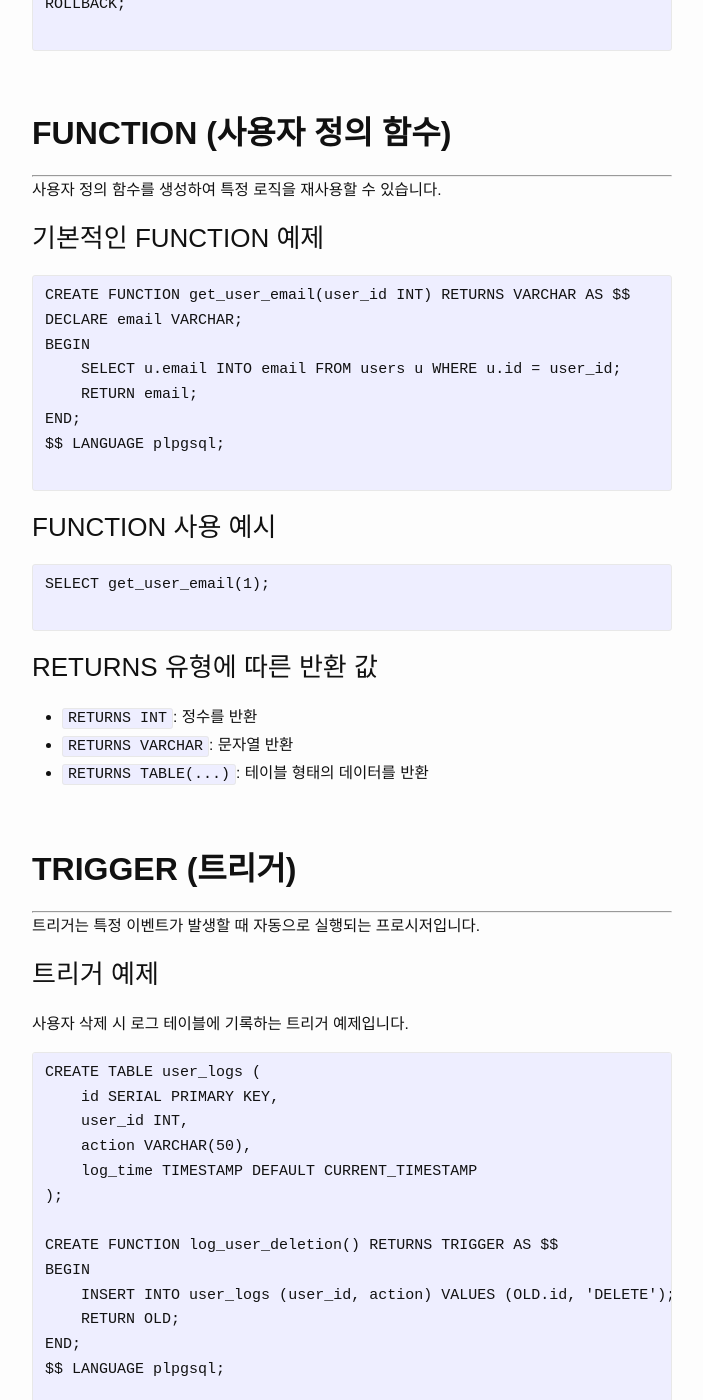
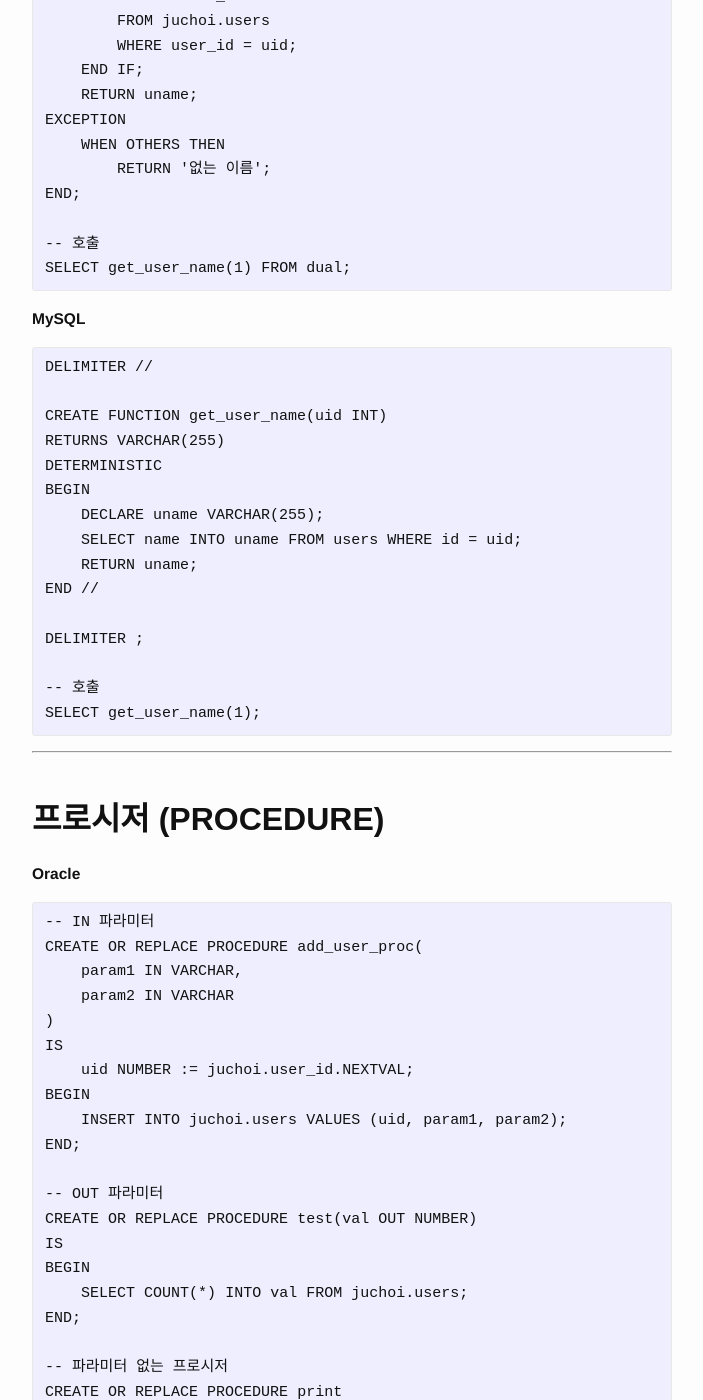
Before and after one commit to Jaeun-Choi98/jaeun-choi98.github.io, a Jekyll site: the page built from _posts/2025-01-30-sql.md, in a window 1280 px wide and 1400 px high, scrolled down 4571 px. Shown: the whole window, without its empty margins (288-991 px from the left). Built offline with Jekyll 4.4.1, drawn with Linux system fonts in a browser that asks for light colours; some of the changed text lies outside the part shown.

Commit message:
modify sql post

````diff
--- a/_posts/2025-01-30-sql.md
+++ b/_posts/2025-01-30-sql.md
@@ -5,297 +5,350 @@ tags: ['sql']
 date: 2025-01-30 11:50:00
 ---
 
-SQL(Structured Query Language)은 관계형 데이터베이스에서 데이터를 정의, 조작, 제어 및 트랜잭션을 관리하는 표준 언어입니다. 본 포스트에서는 SQL의 주요 문법을 정리하려고 합니다.
+필요할 때마다 검색해서 사용하는 대신, 자주 쓰는 SQL 문법들을 한 번에 정리해 두려고 합니다. Oracle과 MySQL의 문법 차이점을 중심으로, 각 문법에 짧은 예시를 덧붙여 실무나 공부 중에도 빠르게 참고할 수 있도록 구성했습니다. 자주 사용하는 DDL, DML, JOIN, Subquery, 함수, 프로시저, 트리거 등을 비교하여 정리했습니다.
 
 <br>
 <br>
 
 ## **DDL (Data Definition Language)**
 
----
+**공통 명령어**
 
-DDL은 데이터베이스의 구조를 정의하는 SQL 문법입니다. 주로 테이블, 스키마, 인덱스 등을 생성하거나 변경할 때 사용됩니다.
+- `CREATE TABLE`
+- `ALTER TABLE`
+- `DROP TABLE`
 
-### CREATE TABLE
-
-새로운 테이블을 생성하는 문법입니다.
+**예시**
 
 ```sql
 CREATE TABLE users (
-    id SERIAL PRIMARY KEY,
+    id INT AUTO_INCREMENT PRIMARY KEY, -- MySQL
+    -- Oracle에서는 SEQUENCE를 사용하여 id 관리
     name VARCHAR(100) NOT NULL,
     email VARCHAR(255) UNIQUE NOT NULL,
     created_at TIMESTAMP DEFAULT CURRENT_TIMESTAMP
 );
-
 ```
 
-### ALTER TABLE
-
-기존 테이블의 구조를 변경하는 문법입니다.
-
-```sql
-ALTER TABLE users ADD COLUMN age INT;
-
-```
-
-### DROP TABLE
-
-테이블을 삭제하는 문법입니다.
-
-```sql
-DROP TABLE users;
-```
+---
 
 <br>
 
 ## **DML (Data Manipulation Language)**
 
+```sql
+-- INSERT
+INSERT INTO users (name, email) VALUES ('Alice', 'alice@example.com');
+
+-- UPDATE
+UPDATE users SET name = 'Bob' WHERE id = 1;
+
+-- DELETE
+DELETE FROM users WHERE id = 1;
+
+-- SELECT
+SELECT * FROM users;
+```
+
 ---
 
-DML은 데이터베이스의 데이터를 조회, 삽입, 수정, 삭제하는 SQL 문법입니다.
+<br>
 
-### INSERT
+## **JOIN (공통)**
 
-새로운 데이터를 삽입하는 문법입니다.
-
-```sql
-INSERT INTO users (name, email, age)
-VALUES ('Alice', 'alice@example.com', 30);
-
-```
-
-### UPDATE
-
-기존 데이터를 수정하는 문법입니다.
-
-```sql
-UPDATE users SET age = 31 WHERE name = 'Alice';
-
-```
-
-### DELETE
-
-특정 데이터를 삭제하는 문법입니다.
-
-```sql
-DELETE FROM users WHERE name = 'Alice';
-
-```
-
-### SELECT
-
-데이터를 조회하는 문법입니다.
-
-```sql
-SELECT * FROM users;
-
-```
-
-## JOIN (테이블 조인)
-
-다른 테이블의 데이터를 결합할 때 사용합니다.
-
-### INNER JOIN
+**INNER JOIN**
 
 ```sql
 SELECT u.name, o.order_date
 FROM users u
 INNER JOIN orders o ON u.id = o.user_id;
-
 ```
 
-`user_id`가 일치하는 데이터만 출력됩니다.
-
-### LEFT JOIN
+**LEFT JOIN**
 
 ```sql
 SELECT u.name, o.order_date
 FROM users u
 LEFT JOIN orders o ON u.id = o.user_id;
-
 ```
 
-`users`의 모든 데이터가 출력되며, `orders`에 없는 경우 `NULL`이 반환됩니다.
+**RIGHT JOIN**
 
-## 서브쿼리 (Subquery)
+```sql
+SELECT u.name, o.order_date
+FROM users u
+RIGHT JOIN orders o ON u.id = o.user_id;
+```
 
-서브쿼리는 하나의 SQL 문 안에서 또 다른 쿼리를 실행하는 방식입니다.
+**FULL OUTER JOIN**
 
-### WHERE 절에서 사용
+```sql
+-- Oracle
+SELECT u.name, o.order_date
+FROM users u
+FULL OUTER JOIN orders o ON u.id = o.user_id;
+
+-- MySQL (대체 방법)
+SELECT u.name, o.order_date
+FROM users u
+LEFT JOIN orders o ON u.id = o.user_id
+UNION
+SELECT u.name, o.order_date
+FROM users u
+RIGHT JOIN orders o ON u.id = o.user_id;
+```
+
+**NATURAL JOIN**
+
+```sql
+SELECT *
+FROM users
+NATURAL JOIN orders;
+```
+
+**CROSS JOI**
+
+```sql
+SELECT u.name, p.product_name
+FROM users u
+CROSS JOIN product
+```
+
+---
+
+<br>
+
+## **Subquery (공통)**
+
+**WHERE 절**
+
+```sql
+SELECT name FROM users
+WHERE id IN (
+    SELECT user_id FROM orders WHERE order_total > 100
+);
+```
+
+**SELECT 절**
+
+```sql
+SELECT name,
+       (SELECT COUNT(*) FROM orders WHERE user_id = u.id) AS order_count
+FROM users u;
+```
+
+**FROM 절**
+
+```sql
+SELECT sub.user_id, sub.total
+FROM (
+    SELECT user_id, SUM(amount) AS total
+    FROM orders
+    GROUP BY user_id
+) sub;
+```
+
+**EXISTS 사용**
 
 ```sql
 SELECT name
-FROM users
-WHERE id IN (SELECT user_id FROM orders WHERE order_total > 100);
-
+FROM users u
+WHERE EXISTS (
+    SELECT 1 FROM orders o WHERE o.user_id = u.id
+);
 ```
 
-총 주문 금액이 100을 초과한 사용자만 조회합니다.
-
-### SELECT 절에서 사용
-
-```sql
-SELECT u.name, (SELECT COUNT(*) FROM orders o WHERE o.user_id = u.id) AS order_count
-FROM users u;
-
-```
-
-각 사용자의 주문 횟수를 함께 출력합니다.
-
-### FROM 절에서 사용
-
-```sql
-SELECT sub.name, sub.order_count
-FROM (
-    SELECT u.name, COUNT(o.id) AS order_count
-    FROM users u
-    LEFT JOIN orders o ON u.id = o.user_id
-    GROUP BY u.name
-) AS sub
-WHERE sub.order_count > 2;
-
-```
-
-사용자의 주문 횟수를 그룹화한 후, 2회 이상 주문한 사용자만 조회합니다.
+---
 
 <br>
 
 ## **DCL (Data Control Language)**
 
----
+```sql
+-- Oracle
+GRANT SELECT, INSERT ON users TO user1;
+REVOKE INSERT ON users FROM user1;
 
-DCL은 데이터베이스의 접근 권한을 관리하는 SQL 문법입니다.
-
-### GRANT
-
-특정 사용자에게 권한을 부여하는 문법입니다.
-
-```sql
-GRANT SELECT, INSERT ON users TO user1;
-
+-- MySQL
+GRANT SELECT, INSERT ON users TO 'user1'@'localhost';
+REVOKE INSERT ON users FROM 'user1'@'localhost';
 ```
 
-### REVOKE
+> Oracle은 ROLE 기반 권한 관리, WITH GRANT OPTION 등 고급 기능 지원
+>
+> MySQL은 사용자@호스트 방식, FLUSH PRIVILEGES 필요 가능성 있음
 
-기존에 부여된 권한을 회수하는 문법입니다.
-
-```sql
-REVOKE INSERT ON users FROM user1;
-
-```
+---
 
 <br>
 
 ## **TCL (Transaction Control Language)**
-
----
-
-TCL은 데이터의 일관성과 무결성을 유지하기 위해 트랜잭션을 제어하는 SQL 문법입니다.
-
-### COMMIT
-
-트랜잭션을 완료하고 변경 사항을 저장합니다.
 
 ```sql
 BEGIN;
 UPDATE users SET age = 35 WHERE name = 'Alice';
 COMMIT;
 
+-- 또는
+ROLLBACK;
 ```
 
-### ROLLBACK
+> Oracle은 BEGIN ... END; 블록 사용
+>
+> MySQL은 InnoDB 엔진일 경우 자동 트랜잭션 지원
 
-트랜잭션을 취소하고 변경 사항을 되돌립니다.
-
-```sql
-BEGIN;
-UPDATE users SET age = 30 WHERE name = 'Alice';
-ROLLBACK;
-
-```
+---
 
 <br>
 
-## **FUNCTION (사용자 정의 함수)**
+## **사용자 정의 함수 (FUNCTION)**
+
+**Oracle**
+
+```sql
+CREATE OR REPLACE FUNCTION get_user_name(
+    uid IN NUMBER
+)
+RETURN VARCHAR2
+IS
+    uname VARCHAR2(20);
+BEGIN
+    IF uid IS NULL THEN
+        uname := NULL;
+    ELSE
+        SELECT user_name INTO uname
+        FROM juchoi.users
+        WHERE user_id = uid;
+    END IF;
+    RETURN uname;
+EXCEPTION
+    WHEN OTHERS THEN
+        RETURN '없는 이름';
+END;
+
+-- 호출
+SELECT get_user_name(1) FROM dual;
+```
+
+**MySQL**
+
+```sql
+DELIMITER //
+
+CREATE FUNCTION get_user_name(uid INT)
+RETURNS VARCHAR(255)
+DETERMINISTIC
+BEGIN
+    DECLARE uname VARCHAR(255);
+    SELECT name INTO uname FROM users WHERE id = uid;
+    RETURN uname;
+END //
+
+DELIMITER ;
+
+-- 호출
+SELECT get_user_name(1);
+```
 
 ---
 
-사용자 정의 함수를 생성하여 특정 로직을 재사용할 수 있습니다.
+<br>
 
-### 기본적인 FUNCTION 예제
+## **프로시저 (PROCEDURE)**
+
+**Oracle**
 
 ```sql
-CREATE FUNCTION get_user_email(user_id INT) RETURNS VARCHAR AS $$
-DECLARE email VARCHAR;
+-- IN 파라미터
+CREATE OR REPLACE PROCEDURE add_user_proc(
+    param1 IN VARCHAR,
+    param2 IN VARCHAR
+)
+IS
+    uid NUMBER := juchoi.user_id.NEXTVAL;
 BEGIN
-    SELECT u.email INTO email FROM users u WHERE u.id = user_id;
-    RETURN email;
+    INSERT INTO juchoi.users VALUES (uid, param1, param2);
 END;
-$$ LANGUAGE plpgsql;
 
+-- OUT 파라미터
+CREATE OR REPLACE PROCEDURE test(val OUT NUMBER)
+IS
+BEGIN
+    SELECT COUNT(*) INTO val FROM juchoi.users;
+END;
+
+-- 파라미터 없는 프로시저
+CREATE OR REPLACE PROCEDURE print
+IS
+    name VARCHAR2(50) := 'juchoi';
+BEGIN
+    DBMS_OUTPUT.PUT_LINE('Name: ' || name);
+END;
+
+-- 호출 (IN)
+DECLARE
+    PARAM1 VARCHAR2(200);
+    PARAM2 VARCHAR2(200);
+BEGIN
+    PARAM1 := 'proc-juchoitest';
+    PARAM2 := 'test';
+    ADD_USER_PROC(PARAM1 => PARAM1, PARAM2 => PARAM2);
+END;
+
+-- 호출 (OUT)
+DECLARE
+    val NUMBER;
+BEGIN
+    TEST(val);
+    DBMS_OUTPUT.PUT_LINE('Number of employee: ' || val);
+END;
 ```
 
-### FUNCTION 사용 예시
+**MySQL**
 
 ```sql
-SELECT get_user_email(1);
+DELIMITER //
 
+CREATE PROCEDURE test_proc(
+    IN p_name VARCHAR(100),
+    OUT total_users INT
+)
+BEGIN
+    INSERT INTO users(name) VALUES(p_name);
+    SELECT COUNT(*) INTO total_users FROM users;
+END //
+
+DELIMITER ;
+
+-- 호출
+CALL test_proc('test_user', @count);
+SELECT @count;
 ```
 
-### RETURNS 유형에 따른 반환 값
-
-- `RETURNS INT`: 정수를 반환
-- `RETURNS VARCHAR`: 문자열 반환
-- `RETURNS TABLE(...)`: 테이블 형태의 데이터를 반환
+---
 
 <br>
 
 ## **TRIGGER (트리거)**
 
----
-
-트리거는 특정 이벤트가 발생할 때 자동으로 실행되는 프로시저입니다.
-
-### 트리거 예제
-
-사용자 삭제 시 로그 테이블에 기록하는 트리거 예제입니다.
+**Oracle**
 
 ```sql
-CREATE TABLE user_logs (
-    id SERIAL PRIMARY KEY,
-    user_id INT,
-    action VARCHAR(50),
-    log_time TIMESTAMP DEFAULT CURRENT_TIMESTAMP
-);
+CREATE OR REPLACE TRIGGER log_user_deletion
+AFTER DELETE ON juchoi.users
+FOR EACH ROW
+BEGIN
+    INSERT INTO user_logs (user_id, action) VALUES (:OLD.id, 'DELETE');
+END;
+```
 
-CREATE FUNCTION log_user_deletion() RETURNS TRIGGER AS $$
+**MySQL**
+
+```sql
+CREATE TRIGGER log_user_deletion
+AFTER DELETE ON users
+FOR EACH ROW
 BEGIN
     INSERT INTO user_logs (user_id, action) VALUES (OLD.id, 'DELETE');
-    RETURN OLD;
 END;
-$$ LANGUAGE plpgsql;
-
-CREATE TRIGGER delete_user_log
-AFTER DELETE ON users
-FOR EACH ROW EXECUTE FUNCTION log_user_deletion();
-
 ```
-
-사용자가 삭제될 때 `user_logs` 테이블에 기록됩니다.
-
-```sql
-CREATE FUNCTION check_user_email() RETURNS TRIGGER AS $$
-BEGIN
-    IF NEW.email NOT LIKE '%@%' THEN
-        RAISE EXCEPTION 'Invalid email format';
-    END IF;
-    RETURN NEW;
-END;
-$$ LANGUAGE plpgsql;
-
-CREATE TRIGGER validate_email
-BEFORE INSERT OR UPDATE ON users
-FOR EACH ROW EXECUTE FUNCTION check_user_email();
-
-```
````
